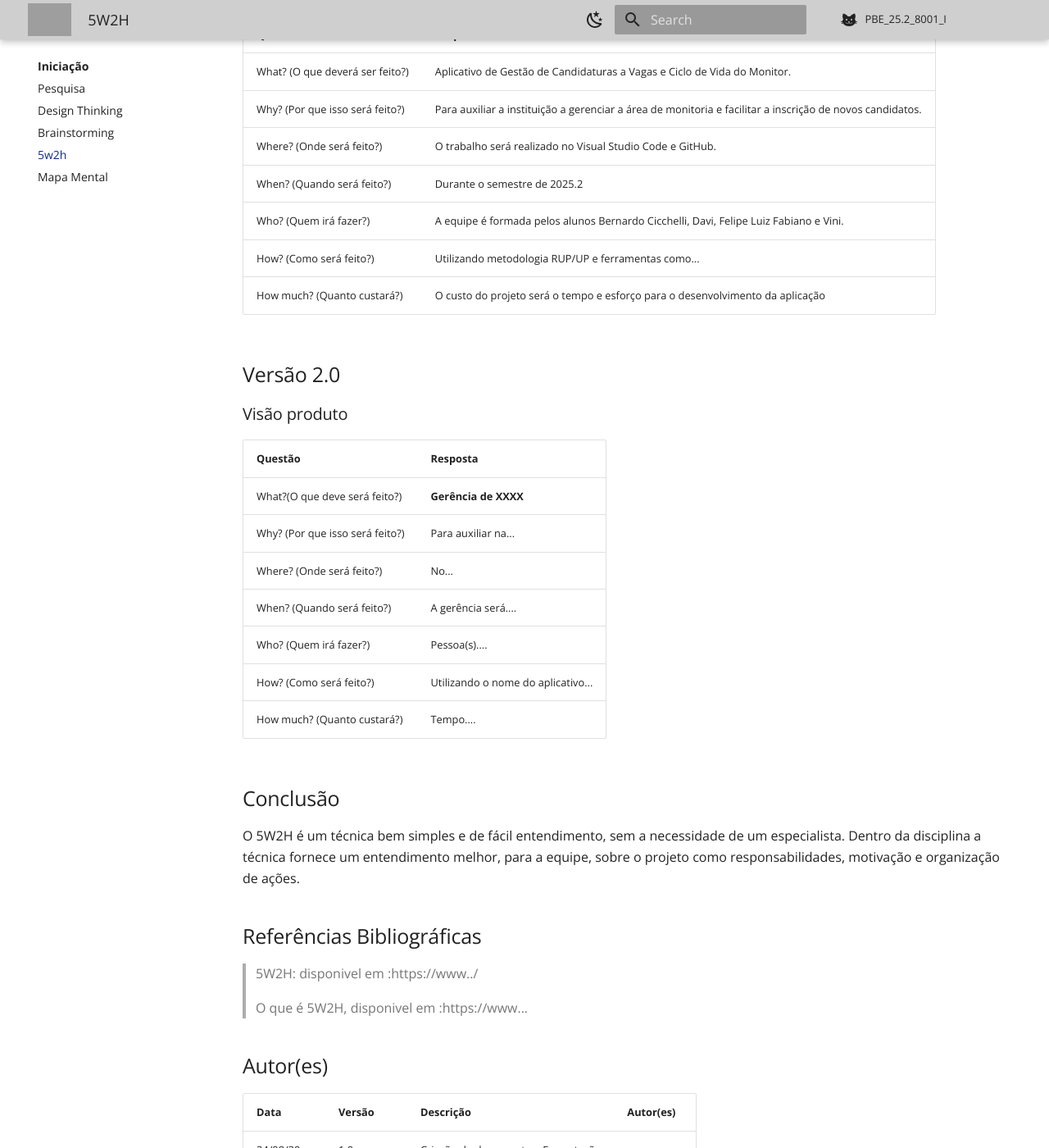
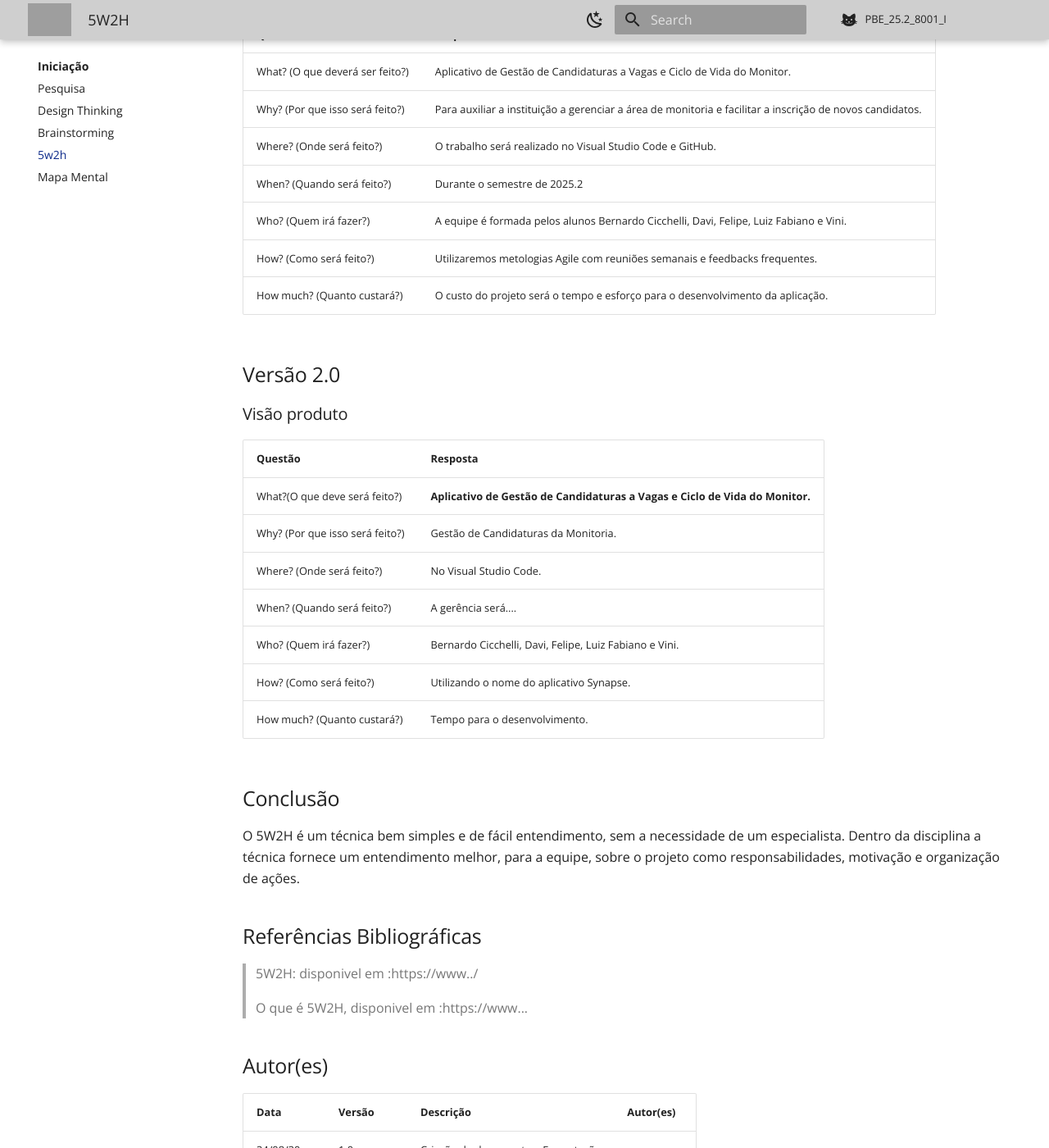
Before and after one commit to Projetos-de-Extensao/PBE_25.2_8001_I, an MkDocs documentation site: the page built from docs/Iniciacao/5w2h.md, in a window 1280 px wide and 1400 px high, scrolled down 736 px. Shown: the whole window at 82% size. Built offline with MkDocs 1.6.1 and Material for MkDocs 9.7.7, drawn with Linux system fonts in a browser that asks for light colours; comment, search, counter and statistics services are not loaded; grey boxes are pictures that could not be loaded.

Commit message:
Update 2 5w2h.md

```diff
--- a/docs/Iniciacao/5w2h.md
+++ b/docs/Iniciacao/5w2h.md
@@ -30,9 +30,9 @@ hide:
 |Why? (Por que isso será feito?)|Para auxiliar a instituição a gerenciar a área de monitoria e facilitar a inscrição de novos candidatos. |
 |Where? (Onde será feito?)|O trabalho será realizado no Visual Studio Code e GitHub.|
 |When? (Quando será feito?)|Durante o semestre de 2025.2|
-|Who? (Quem irá fazer?)|A equipe é formada pelos alunos Bernardo Cicchelli, Davi, Felipe Luiz Fabiano e Vini.|
-|How? (Como será feito?)|Utilizando metodologia RUP/UP e ferramentas como...|
-|How much? (Quanto custará?)|O custo do projeto será o tempo e esforço para o desenvolvimento da aplicação|
+|Who? (Quem irá fazer?)|A equipe é formada pelos alunos Bernardo Cicchelli, Davi, Felipe, Luiz Fabiano e Vini.|
+|How? (Como será feito?)|Utilizaremos metologias Agile com reuniões semanais e feedbacks frequentes.|
+|How much? (Quanto custará?)|O custo do projeto será o tempo e esforço para o desenvolvimento da aplicação.|
 
 
 ## Versão 2.0
@@ -41,13 +41,13 @@ hide:
 
 |Questão|Resposta|
 |-------|--------|
-|What?(O que deve será feito?)| **Gerência de XXXX**|
-|Why? (Por que isso será feito?)| Para auxiliar na...|
-|Where? (Onde será feito?)|No...|
+|What?(O que deve será feito?)| **Aplicativo de Gestão de Candidaturas a Vagas e Ciclo de Vida do Monitor.**|
+|Why? (Por que isso será feito?)| Gestão de Candidaturas da Monitoria.|
+|Where? (Onde será feito?)|No Visual Studio Code.|
 |When? (Quando será feito?)| A gerência será....|
-|Who? (Quem irá fazer?)| Pessoa(s)....|
-|How? (Como será feito?)| Utilizando o nome do aplicativo... |
-|How much? (Quanto custará?)|Tempo....|
+|Who? (Quem irá fazer?)| Bernardo Cicchelli, Davi, Felipe, Luiz Fabiano e Vini.|
+|How? (Como será feito?)| Utilizando o nome do aplicativo Synapse.|
+|How much? (Quanto custará?)|Tempo para o desenvolvimento.|
 
 
 ## Conclusão
```
